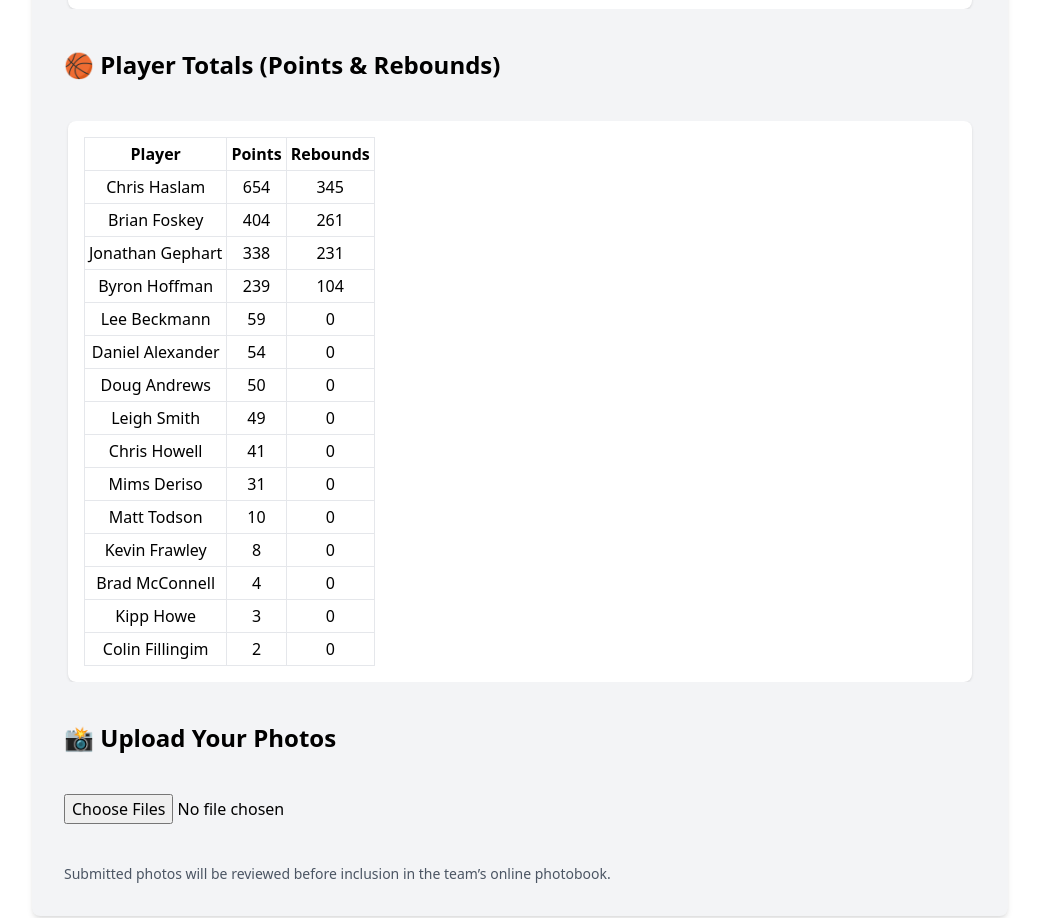
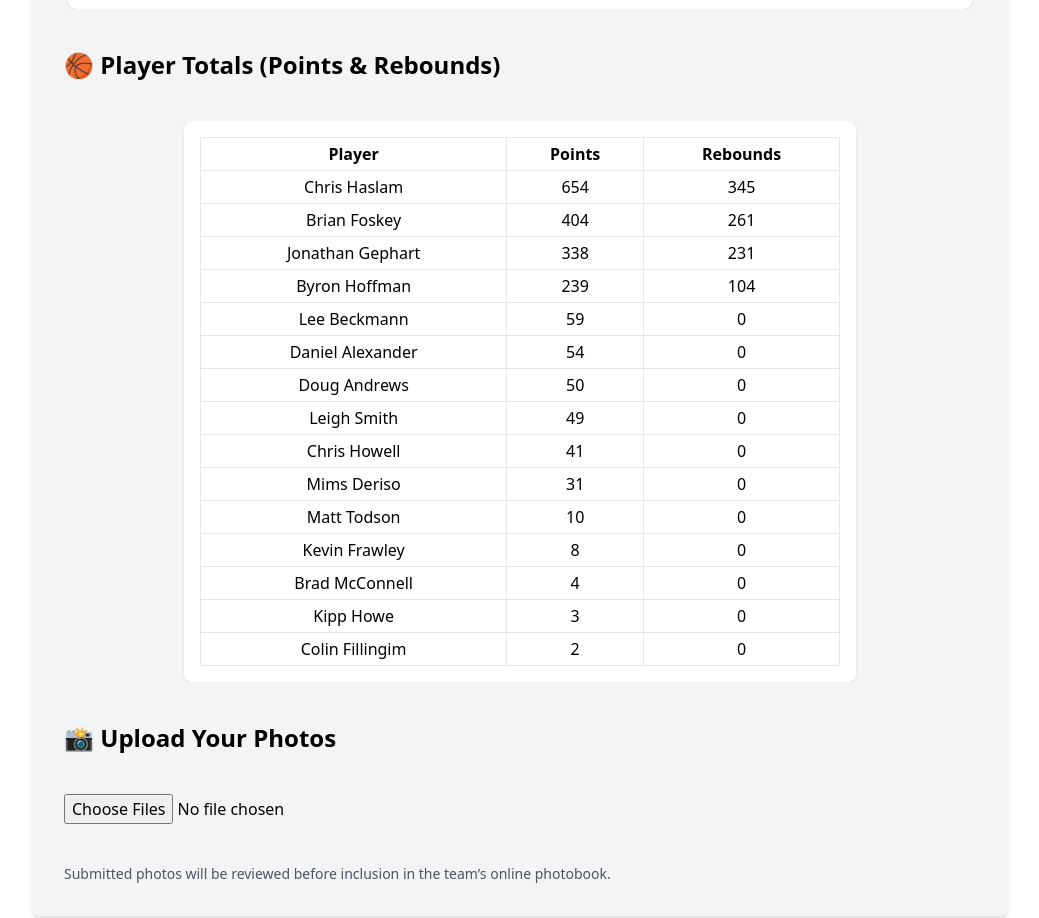
Before and after one commit to newonda1/st-andrews-basketball, a React (Vite) app: page /seasons/1992-93 in a window 1280 px wide. Shown: the part 1880-2798 px from the top of the page, without its empty margins (120-1159 px from the left). Built offline with nearby package versions, Linux system fonts and the light colour scheme.

Commit message:
Update Season1992_93.jsx

```diff
--- a/src/seasons/Season1992_93.jsx
+++ b/src/seasons/Season1992_93.jsx
@@ -142,13 +142,13 @@ function Season1992_93() {
       {/* Section 2: Player Totals for Points and Rebounds */}
       <h2 className="text-2xl font-semibold mt-8 mb-4">🏀 Player Totals (Points & Rebounds)</h2>
         <div className="overflow-x-auto px-1">
-          <div className="bg-white rounded-lg shadow p-4">
-            <table className="table-auto border text-center text-xs sm:text-sm md:text-base">
+          <div className="bg-white rounded-lg shadow p-4 max-w-2xl mx-auto">
+            <table className="table-auto text-center text-xs sm:text-sm md:text-base w-full">
               <thead>
                 <tr>
-                  <th className="border px-1 py-1">Player</th>
-                  <th className="border px-1 py-1">Points</th>
-                  <th className="border px-1 py-1">Rebounds</th>
+                  <th className="border px-2 py-1">Player</th>
+                  <th className="border px-2 py-1">Points</th>
+                  <th className="border px-2 py-1">Rebounds</th>
                 </tr>
               </thead>
               <tbody>
@@ -156,9 +156,9 @@ function Season1992_93() {
                   const playerName = getPlayerName(stat.PlayerID);
                   return (
                     <tr key={idx}>
-                      <td className="border px-1 py-1">{playerName}</td>
-                      <td className="border px-1 py-1">{stat.Points}</td>
-                      <td className="border px-1 py-1">{stat.Rebounds}</td>
+                      <td className="border px-2 py-1">{playerName}</td>
+                      <td className="border px-2 py-1">{stat.Points}</td>
+                      <td className="border px-2 py-1">{stat.Rebounds}</td>
                     </tr>
                   );
                 })}
```
